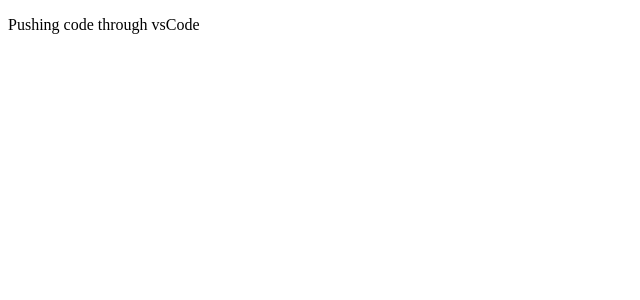
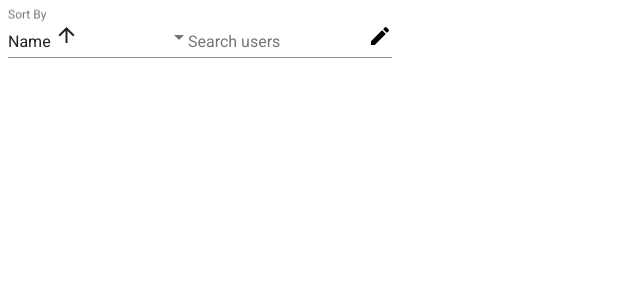
Before and after one commit to RatikeshSajjanshette/GitAssignment, an Angular app: page / in a window 1280 px wide. Shown: the top 300 px of the page, without its empty margins (0-640 px from the left). Built offline with nearby package versions, Linux system fonts and the light colour scheme.

Commit message:
Added header component with sort and search option

```diff
--- a/package.json
+++ b/package.json
@@ -12,13 +12,16 @@
   "private": true,
   "dependencies": {
     "@angular/animations": "~8.2.5",
+    "@angular/cdk": "~8.2.2",
     "@angular/common": "~8.2.5",
     "@angular/compiler": "~8.2.5",
     "@angular/core": "~8.2.5",
     "@angular/forms": "~8.2.5",
+    "@angular/material": "^8.2.2",
     "@angular/platform-browser": "~8.2.5",
     "@angular/platform-browser-dynamic": "~8.2.5",
     "@angular/router": "~8.2.5",
+    "hammerjs": "^2.0.8",
     "rxjs": "~6.4.0",
     "tslib": "^1.10.0",
     "zone.js": "~0.9.1"
--- a/src/app/app.component.html
+++ b/src/app/app.component.html
@@ -1,3 +1 @@
-<p>
-  Pushing code through vsCode
-</p>
+<app-header (searchTermChange)="onSearchTermChange($event)" (sortOptionChange)="onSortOptionChange($event)"></app-header>
--- a/src/app/app.component.ts
+++ b/src/app/app.component.ts
@@ -1,4 +1,5 @@
 import { Component } from '@angular/core';
+import { UserSortOption } from './models/user-sort-option.dto';
 
 @Component({
   selector: 'app-root',
@@ -6,5 +7,13 @@
   styleUrls: ['./app.component.css']
 })
 export class AppComponent {
-  title = 'GitAssignment';
+
+  onSearchTermChange(searchTerm: string): void {
+    console.log("onSearchTermChange - ", searchTerm);
+
+  }
+
+  onSortOptionChange(sortOption: UserSortOption): void {
+    console.log("onSortOptionChange - ", sortOption);
+  }
 }
--- a/src/app/components/header/header.component.html
+++ b/src/app/components/header/header.component.html
@@ -1 +1,32 @@
-<p>header works!</p>
+<mat-form-field>
+  <mat-label>Sort By</mat-label>
+  <mat-select [formControl]="sortInput">
+    <mat-select-trigger>
+      {{ sortInput.value.label }}
+      <ng-container [ngSwitch]="sortInput.value.value.sortType">
+        <ng-container *ngSwitchCase="sortType.ASC">
+          <mat-icon>arrow_upward</mat-icon>
+        </ng-container>
+        <ng-container *ngSwitchCase="sortType.DESC">
+          <mat-icon matSuffix>arrow_downward</mat-icon>
+        </ng-container>
+      </ng-container>
+    </mat-select-trigger>
+    <mat-option *ngFor="let option of sortOptions" [value]="option">
+      {{ option.label }}
+      <ng-container [ngSwitch]="option.value.sortType">
+        <ng-container *ngSwitchCase="sortType.ASC">
+          <mat-icon>arrow_upward</mat-icon>
+        </ng-container>
+        <ng-container *ngSwitchCase="sortType.DESC">
+          <mat-icon matSuffix>arrow_downward</mat-icon>
+        </ng-container>
+      </ng-container>
+    </mat-option>
+  </mat-select>
+</mat-form-field>
+
+<mat-form-field class="example-full-width">
+  <input type="text" matInput placeholder="Search users" [formControl]="searchInput">
+  <mat-icon matSuffix>mode_search</mat-icon>
+</mat-form-field>
--- a/src/app/components/header/header.component.ts
+++ b/src/app/components/header/header.component.ts
@@ -1,15 +1,80 @@
-import { Component, OnInit } from '@angular/core';
+import { Component, OnInit, Output, EventEmitter } from "@angular/core";
+import { FormControl } from "@angular/forms";
+
+import { debounceTime } from "rxjs/internal/operators/debounceTime";
+import { distinctUntilChanged } from "rxjs/internal/operators/distinctUntilChanged";
+import { filter } from "rxjs/internal/operators/filter";
+
+import { UserSortOption, SortType } from "./../../models/user-sort-option.dto";
 
 @Component({
-  selector: 'app-header',
-  templateUrl: './header.component.html',
-  styleUrls: ['./header.component.css']
+  selector: "app-header",
+  templateUrl: "./header.component.html",
+  styleUrls: ["./header.component.css"]
 })
 export class HeaderComponent implements OnInit {
+  @Output()
+  searchTermChange: EventEmitter<string> = new EventEmitter<string>();
 
-  constructor() { }
+  @Output()
+  sortOptionChange: EventEmitter<UserSortOption> = new EventEmitter<
+    UserSortOption
+  >();
+
+  readonly searchInputMinLimit = 3;
+
+  readonly sortType = SortType;
+
+  readonly selectedSortOption = {
+    label: "Name",
+    value: {
+      key: "name",
+      sortType: SortType.ASC
+    }
+  };
+
+  readonly sortOptions: UserSortOption[] = [
+    this.selectedSortOption,
+    {
+      label: "Name",
+      value: {
+        key: "name",
+        sortType: SortType.DESC
+      }
+    },
+    {
+      label: "Rank",
+      value: {
+        key: "rank",
+        sortType: SortType.ASC
+      }
+    },
+    {
+      label: "Rank",
+      value: {
+        key: "rank",
+        sortType: SortType.DESC
+      }
+    }
+  ];
+
+  searchInput = new FormControl();
+
+  sortInput = new FormControl(this.selectedSortOption);
 
   ngOnInit() {
+    this.searchInput.valueChanges
+      .pipe(
+        debounceTime(500),
+        distinctUntilChanged(),
+        filter(
+          (searchTerm: string) =>
+            (searchTerm || "").length >= this.searchInputMinLimit
+        )
+      )
+      .subscribe(searchTerm => this.searchTermChange.next(searchTerm));
+    this.sortInput.valueChanges.subscribe(sortOption =>
+      this.sortOptionChange.next(sortOption)
+    );
   }
-
 }
--- /dev/null
+++ b/src/app/models/user-sort-option.dto.ts
@@ -0,0 +1,14 @@
+export enum SortType {
+  ASC = "asc",
+  DESC = "desc"
+}
+
+export interface UserSortOptionValueConfig {
+  key: string;
+  sortType: SortType;
+}
+
+export interface UserSortOption {
+  label: string;
+  value: UserSortOptionValueConfig;
+}
--- a/src/index.html
+++ b/src/index.html
@@ -6,6 +6,8 @@
   <base href="/">
   <meta name="viewport" content="width=device-width, initial-scale=1">
   <link rel="icon" type="image/x-icon" href="favicon.ico">
+  <link href="https://fonts.googleapis.com/css?family=Roboto:300,400,500&display=swap" rel="stylesheet">
+  <link href="https://fonts.googleapis.com/icon?family=Material+Icons" rel="stylesheet">
 </head>
 <body>
   <app-root></app-root>
--- a/src/main.ts
+++ b/src/main.ts
@@ -1,3 +1,4 @@
+import 'hammerjs';
 import { enableProdMode } from '@angular/core';
 import { platformBrowserDynamic } from '@angular/platform-browser-dynamic';
 
--- a/src/styles.css
+++ b/src/styles.css
@@ -1 +1,5 @@
 /* You can add global styles to this file, and also import other style files */
+
+/* html, body { height: 100%; } */
+/* body { margin: 0; font-family: Roboto, "Helvetica Neue", sans-serif; } */
+@import '@angular/material/prebuilt-themes/deeppurple-amber.css';
```
Also changed, not shown: src/app/app.module.ts (+17 -13 lines), src/app/material/material-all-import/material-all-import.module.ts (added, +13 -0 lines), 1 other file (tests, documents, lock files or other folders).
